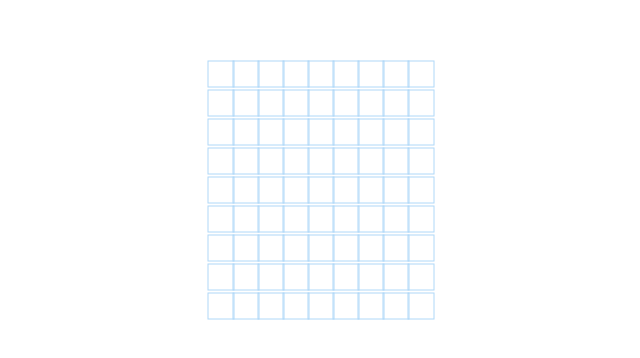
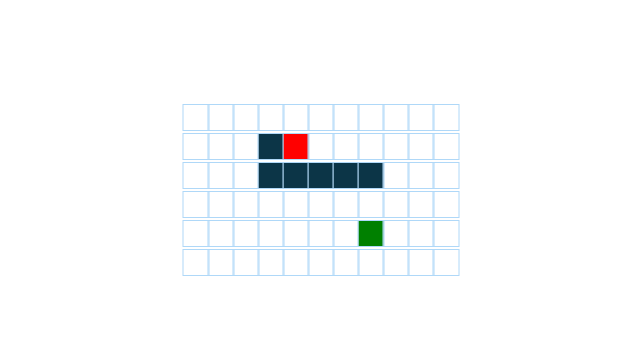
Before and after one commit to MattMDev/astar_test, a React (Create React App) app in the folder client/: page / in a window 1280 px wide. Shown: the part 308-666 px from the top of the page, without its empty margins (319-959 px from the left). Built offline with nearby package versions, Linux system fonts and the light colour scheme.

Commit message:
organized some of the code and added TODO's

```diff
--- a/client/src/components/Grid.js
+++ b/client/src/components/Grid.js
@@ -2,8 +2,8 @@ import React, { Component } from "react";
 import "../css/grid.css";
 import Node from "./Node";
 
-const maxRows = 9;
-const maxCols = 9;
+const maxRows = 6;
+const maxCols = 11;
 // distances between nodes, straight - 10, diagonal - 14
 const straightDistance = 10;
 const diagonalDistance = 14;
@@ -28,7 +28,9 @@ export default class MyGrid extends Component {
 
   componentDidMount() {
     // On first render, create the grid
-    const grid = this.createGrid();
+    //const grid = this.createGrid();
+    const grid = this.createTemplateGrid();
+
     this.setState({ grid });
 
     // set event for space press
@@ -60,6 +62,44 @@ export default class MyGrid extends Component {
       }
       grid.push(currentRow);
     }
+
+    return grid;
+  }
+
+  createTemplateGrid() {
+    const grid = [];
+    for (let row = 0; row < maxRows; row++) {
+      // create row
+      const currentRow = [];
+      for (let col = 0; col < maxCols; col++) {
+        // append nodes to row
+        // TODO: push a 'grid square' component instead of a number
+        const currentNode = {
+          col,
+          row,
+          isStart: false,
+          isFinish: false,
+          isWall: false,
+          isSelected: false,
+          isCurrent: false,
+        };
+        currentRow.push(currentNode);
+      }
+      grid.push(currentRow);
+    }
+
+    // adjusting template grid
+    grid[1][3].isWall = true;
+    for (let i = 3; i < 8; ++i) {
+      grid[2][i].isWall = true;
+    }
+
+    grid[4][7].isStart = true;
+    grid[1][4].isFinish = true;
+    this.setState({
+      startPos: { row: 4, col: 7 },
+      finishPos: { row: 1, col: 4 },
+    });
 
     return grid;
   }
@@ -127,6 +167,8 @@ export default class MyGrid extends Component {
   astar(start, end) {
     // use an open set for the algorithm
     let openSet = [];
+
+    // TODO: add origin attribute to node object with the original node.
     let closedSet = [start];
 
     // make local copy of grid for changes
```
